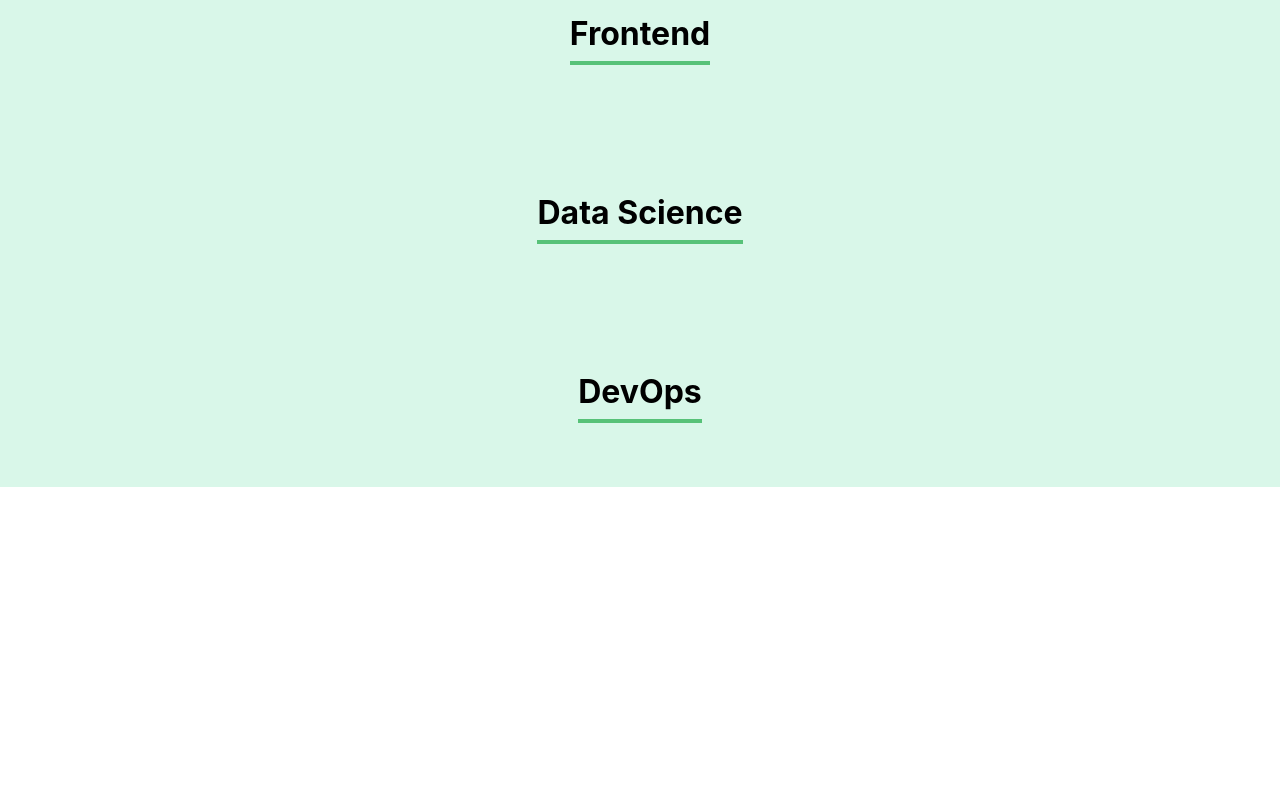
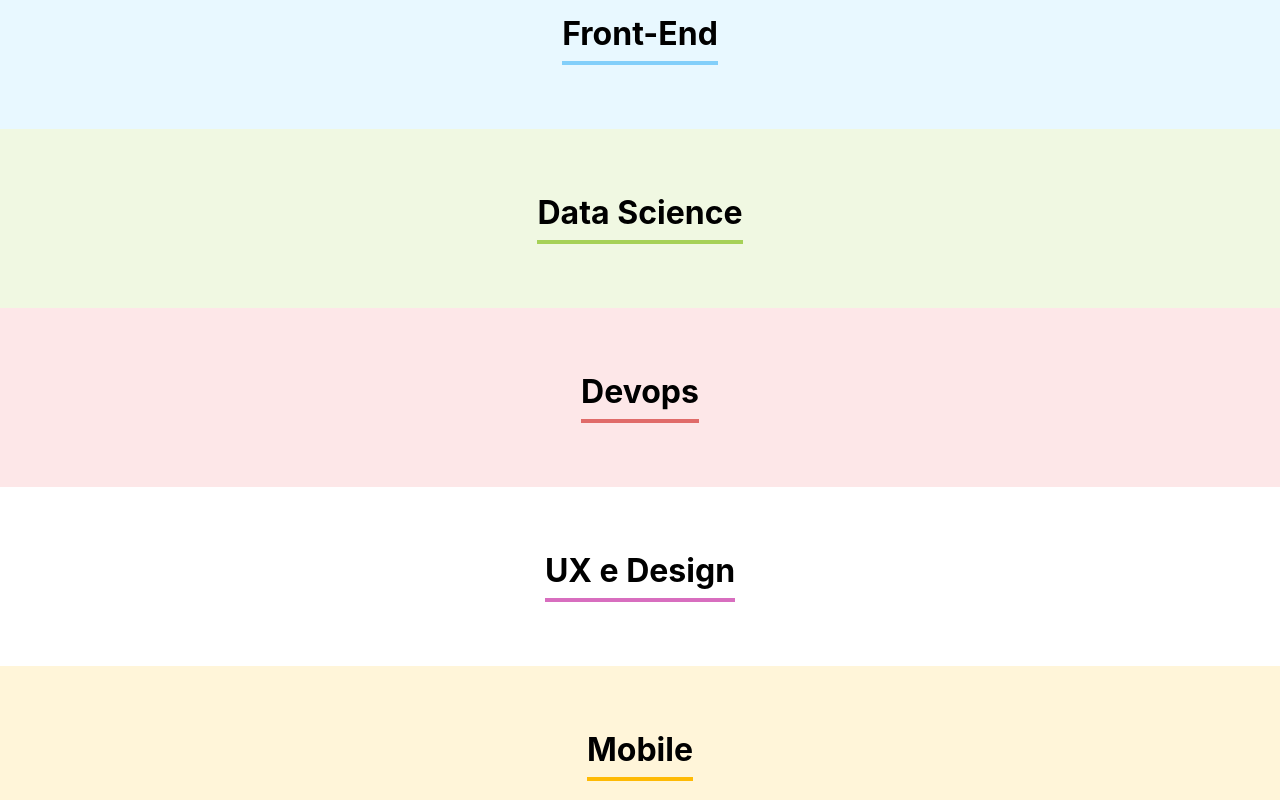
Before and after one commit to lucasramos95/Consolist, a React (Create React App) app in the folder organo/: page / in a window 1280 px wide. Shown: the part 1680-2480 px from the top of the page. Before the commit the page ends 2167 px from the top, so only its background shows below. Built offline with nearby package versions, Linux system fonts and the light colour scheme.

Commit message:
9th commit - Lista dos times feita + Css das listas

```diff
--- a/organo/src/App.js
+++ b/organo/src/App.js
@@ -5,21 +5,58 @@
 
 function App() {
 
+  const times = [
+    {
+      nome: 'Programação',
+      corPrimaria: '#57C278',
+      corSecundaria: '#D9F7E9',
+    },
+    {
+      nome: 'Front-End',
+      corPrimaria: '#82CFFA',
+      corSecundaria: '#E8F8FF',
+    },
+    {
+      nome: 'Data Science',
+      corPrimaria: '#A6D157',
+      corSecundaria: '#F0F8E2',
+    },
+    {
+      nome: 'Devops',
+      corPrimaria: '#E06B69',
+      corSecundaria: '#FDE7E8',
+    },
+    {
+      nome: 'UX e Design',
+      corPrimaria: '#D86EBF',
+      corSecundaria: '#FAE95F5',
+    },
+    {
+      nome: 'Mobile',
+      corPrimaria: '#FEBA05',
+      corSecundaria: '#FFF5D9',
+    },
+    {
+      nome: 'Inovação e Gestão',
+      corPrimaria: '#FF8A29',
+      corSecundaria: '#FFEEDF',
+    }
+]
+
+
   const [colaboradores, setColaboradores] = useState([])
 
   const aoNovoColaboradorAdicionado = (colaborador) => {
     console.log(colaborador)
     setColaboradores([...colaboradores, colaborador])
   }
-
   return (
     <div className="App">
       <Banner/>
-      <Formulario aoColaboradorCadastrado={colaborador => aoNovoColaboradorAdicionado(colaborador)}/>
-      <Time nome="Programação"/>
-      <Time nome="Frontend"/>
-      <Time nome="Data Science"/>
-      <Time nome="DevOps"/>
+      <Formulario times={times.map(time => time.nome)} aoColaboradorCadastrado={colaborador => aoNovoColaboradorAdicionado(colaborador)}/>
+
+      {times.map(time => <Time key={time.nome} nome={time.nome} corPrimaria={time.corPrimaria} corSecundaria={time.corSecundaria}/>)}
+
     </div>
   );
 }
--- a/organo/src/componentes/Formulario/index.js
+++ b/organo/src/componentes/Formulario/index.js
@@ -5,16 +5,6 @@
 import './Formulario.css'
 
 const Formulario = (props) => {
-
-    const times = [
-        'Programação',
-        'Front-End',
-        'Data Science',
-        'Devops',
-        'UX e Design',
-        'Mobile',
-        'Inovação e Gestão',
-    ]
 
     const [nome, setNome] = useState('')
     const [cargo, setCargo] = useState('')
@@ -58,7 +48,7 @@
                 <ListaSuspensa
                 obrigatorio={true}
                 label="Time"
-                itens={times}
+                itens={props.times}
                 valor={time}
                 aoAlterado={valor => setTime(valor)}
                 />
--- a/organo/src/componentes/Time/Time.css
+++ b/organo/src/componentes/Time/Time.css
@@ -1,12 +1,11 @@
 .time {
     text-align: center;
     padding: 32px;
-    background-color: #D9F7E9;
 }
 
 .time h3 {
     font-size: 32px;
-    border-bottom: 4px solid #57C278;
+    border-bottom: 4px solid;
     display: inline-block;
     padding-bottom: 8px;
 }
--- a/organo/src/componentes/Time/index.js
+++ b/organo/src/componentes/Time/index.js
@@ -1,9 +1,11 @@
 import './Time.css'
 
 const Time = (props) => {
+    const css = {backgroundColor: props.corSecundaria}
+
     return (
-        <section className="time">
-            <h3>{props.nome}</h3>
+        <section className="time" style={css}>
+            <h3 style={{borderColor: props.corPrimaria}}>{props.nome}</h3>
         </section>
     )
 }
```
